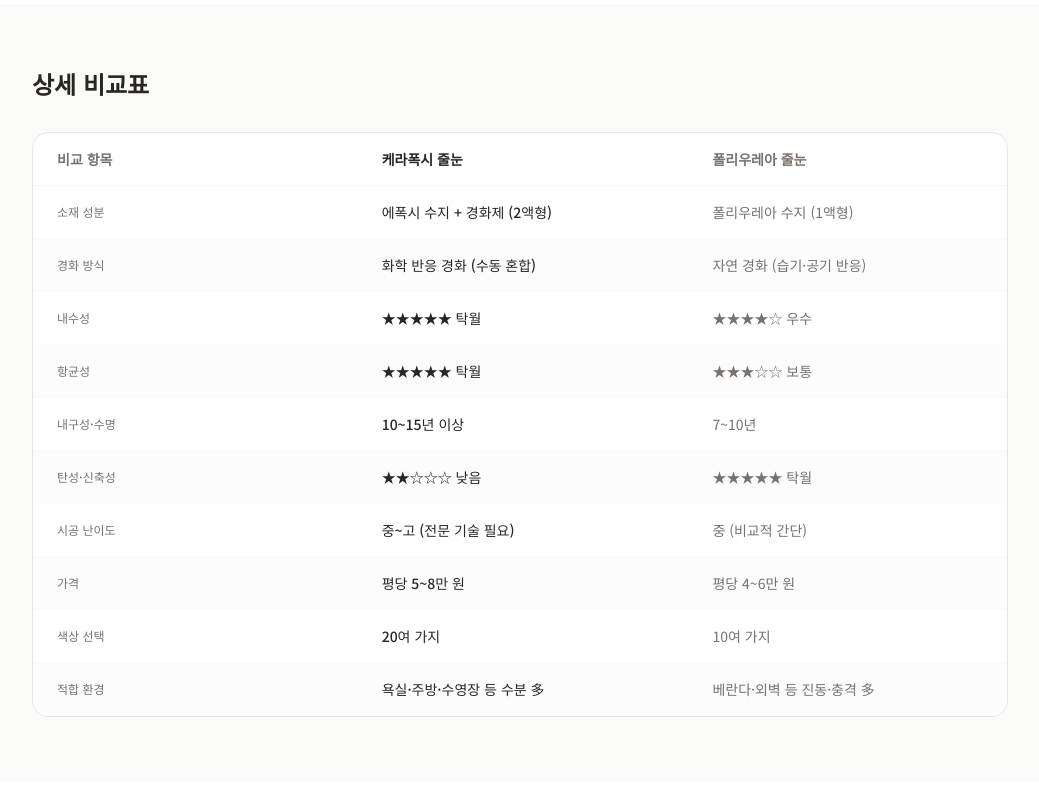
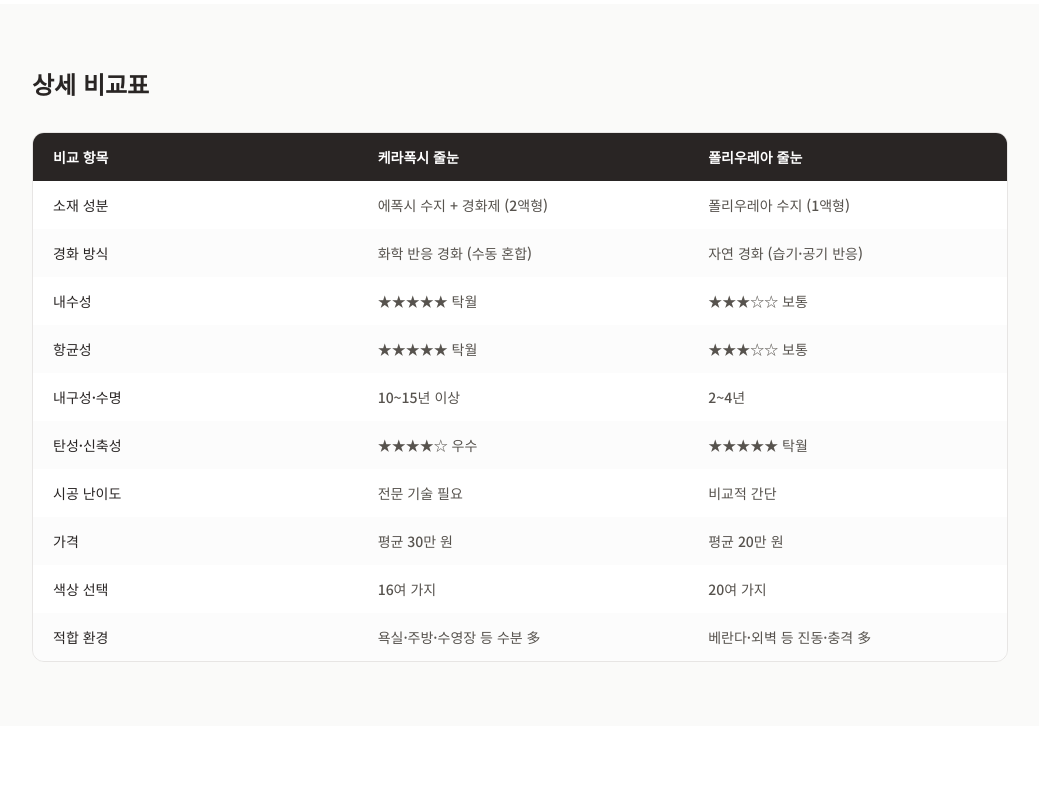
Before and after one commit to tkdals0302-cmd/farm, a React (Vite) app: page /info/comparison in a window 1280 px wide. Shown: the part 700-1493 px from the top of the page, without its empty margins (120-1159 px from the left). Built offline with nearby package versions, Linux system fonts and the light colour scheme.

Commit message:
add google meta tag

```diff
--- a/index.html
+++ b/index.html
@@ -5,6 +5,7 @@
     <link rel="icon" type="image/png" href="/favicon.png" />
     <meta name="viewport" content="width=device-width, initial-scale=1.0" />
     <meta name="naver-site-verification" content="2c82e8b6f8ac4e1a91c7a6ef8f38cf369ff355b2" />
+    <meta name="google-site-verification" content="kBq6eqtvU-ui5hvcuFJXBVkKWPrFxkEai1tBZIdgg9A" />
     <title>줄눈시공 전문 디테일라인</title>
     <meta name="robots" content="index,follow,max-image-preview:large" />
     <meta name="description" content="서울·경기 줄눈시공 전문업체. 화장실, 주방, 베란다, 현관 줄눈 시공. 정밀 기계 작업 전문가가 직접 시공. 친환경 인증 자재, 3년 품질보증. 무료 견적 상담 24시간 접수." />
--- a/src/pages/info/comparison/page.tsx
+++ b/src/pages/info/comparison/page.tsx
@@ -2,17 +2,18 @@ import { useEffect } from 'react';
 import { Link } from 'react-router-dom';
 import Navbar from '../../../components/feature/Navbar';
 import Footer from '../../../components/feature/Footer';
+import comparisonHero from '../../../assets/images/info/comparison/comparison-hero.jpg';
 
 const COMPARE_ROWS = [
   { category: '소재 성분', kerafoxy: '에폭시 수지 + 경화제 (2액형)', polyurea: '폴리우레아 수지 (1액형)' },
   { category: '경화 방식', kerafoxy: '화학 반응 경화 (수동 혼합)', polyurea: '자연 경화 (습기·공기 반응)' },
-  { category: '내수성', kerafoxy: '★★★★★ 탁월', polyurea: '★★★★☆ 우수' },
+  { category: '내수성', kerafoxy: '★★★★★ 탁월', polyurea: '★★★☆☆ 보통' },
   { category: '항균성', kerafoxy: '★★★★★ 탁월', polyurea: '★★★☆☆ 보통' },
-  { category: '내구성·수명', kerafoxy: '10~15년 이상', polyurea: '7~10년' },
-  { category: '탄성·신축성', kerafoxy: '★★☆☆☆ 낮음', polyurea: '★★★★★ 탁월' },
-  { category: '시공 난이도', kerafoxy: '중~고 (전문 기술 필요)', polyurea: '중 (비교적 간단)' },
-  { category: '가격', kerafoxy: '평당 5~8만 원', polyurea: '평당 4~6만 원' },
-  { category: '색상 선택', kerafoxy: '20여 가지', polyurea: '10여 가지' },
+  { category: '내구성·수명', kerafoxy: '10~15년 이상', polyurea: '2~4년' },
+  { category: '탄성·신축성', kerafoxy: '★★★★☆ 우수', polyurea: '★★★★★ 탁월' },
+  { category: '시공 난이도', kerafoxy: '전문 기술 필요', polyurea: '비교적 간단' },
+  { category: '가격', kerafoxy: '평균 30만 원', polyurea: '평균 20만 원' },
+  { category: '색상 선택', kerafoxy: '16여 가지', polyurea: '20여 가지' },
   { category: '적합 환경', kerafoxy: '욕실·주방·수영장 등 수분 多', polyurea: '베란다·외벽 등 진동·충격 多' },
 ];
 
@@ -65,7 +66,7 @@ export default function ComparisonPage() {
       {/* Hero */}
       <section className="relative h-80 md:h-96 overflow-hidden">
         <img
-          src="https://readdy.ai/api/search-image?query=two%20different%20tile%20grout%20material%20samples%20side%20by%20side%20comparison%20epoxy%20polyurea%20construction%20materials%20clean%20white%20studio%20background%20professional%20product%20photography%20neutral%20tones%20minimalist&width=1440&height=400&seq=comparison-hero-01&orientation=landscape"
+          src={comparisonHero}
           alt="폴리우레아 줄눈과 케라폭시 줄눈 비교"
           className="w-full h-full object-cover object-top"
         />
@@ -107,21 +108,21 @@ export default function ComparisonPage() {
       <section className="bg-stone-50 py-16">
         <div className="max-w-5xl mx-auto px-6">
           <h2 className="text-2xl font-black text-stone-800 mb-8">상세 비교표</h2>
-          <div className="overflow-x-auto rounded-2xl border border-stone-200 bg-white">
+          <div className="overflow-x-auto rounded-xl border border-stone-200 bg-white">
             <table className="w-full text-sm min-w-[600px]">
-              <thead>
-                <tr className="border-b border-stone-100">
-                  <th className="px-6 py-4 text-left font-bold text-stone-500 w-1/3">비교 항목</th>
-                  <th className="px-6 py-4 text-left font-bold text-stone-800">케라폭시 줄눈</th>
-                  <th className="px-6 py-4 text-left font-bold text-stone-500">폴리우레아 줄눈</th>
+              <thead className="bg-stone-800">
+                <tr>
+                  <th className="px-5 py-3.5 text-left font-bold text-white w-1/3">비교 항목</th>
+                  <th className="px-5 py-3.5 text-left font-bold text-white">케라폭시 줄눈</th>
+                  <th className="px-5 py-3.5 text-left font-bold text-white">폴리우레아 줄눈</th>
                 </tr>
               </thead>
               <tbody>
                 {COMPARE_ROWS.map((row, i) => (
-                  <tr key={row.category} className={`border-b border-stone-50 ${i % 2 === 0 ? 'bg-white' : 'bg-stone-50/50'}`}>
-                    <td className="px-6 py-4 font-medium text-stone-500 text-xs">{row.category}</td>
-                    <td className="px-6 py-4 text-stone-800 font-medium">{row.kerafoxy}</td>
-                    <td className="px-6 py-4 text-stone-500">{row.polyurea}</td>
+                  <tr key={row.category} className={i % 2 === 0 ? 'bg-white' : 'bg-stone-50/50'}>
+                    <td className="px-5 py-3.5 font-medium text-stone-800">{row.category}</td>
+                    <td className="px-5 py-3.5 text-stone-600 font-medium">{row.kerafoxy}</td>
+                    <td className="px-5 py-3.5 text-stone-600 font-medium">{row.polyurea}</td>
                   </tr>
                 ))}
               </tbody>
--- a/src/pages/info/why-grout/page.tsx
+++ b/src/pages/info/why-grout/page.tsx
@@ -38,7 +38,7 @@ const PROBLEMS = [
   { icon: 'ri-alert-line', title: '곰팡이 대량 번식', desc: '검은 곰팡이가 타일 줄눈을 따라 번지며 제거가 점점 어려워집니다.' },
   { icon: 'ri-drop-line', title: '물이 벽·바닥 내부로 침투', desc: '균열된 줄눈을 통해 물이 내부로 스며들어 구조 손상이 시작됩니다.' },
   { icon: 'ri-grid-line', title: '타일 박리·탈락', desc: '수분 침투로 접착력이 약해지며 타일이 들뜨거나 깨져나갑니다.' },
-  { icon: 'ri-nose-line', title: '악취 발생', desc: '유기물과 습기가 결합해 욕실 특유의 불쾌한 냄새가 심해집니다.' },
+  { icon: 'ri-virus-line', title: '악취 발생', desc: '유기물과 습기가 결합해 욕실 특유의 불쾌한 냄새가 심해집니다.' },
 ];
 
 const TIMING = [
@@ -141,7 +141,7 @@ export default function WhyGroutPage() {
                   <i className={`${p.icon} text-xl text-stone-300`}></i>
                 </div>
                 <h3 className="font-bold text-white text-sm mb-2">{p.title}</h3>
-                <p className="text-stone-400 text-xs leading-relaxed">{p.desc}</p>
+                <p className="text-stone-400 text-sm leading-relaxed">{p.desc}</p>
               </div>
             ))}
           </div>
@@ -160,7 +160,7 @@ export default function WhyGroutPage() {
               </div>
               <div>
                 <h3 className="font-bold text-stone-800 mb-1 text-sm">{t.period}</h3>
-                <p className="text-stone-500 text-xs leading-relaxed">{t.desc}</p>
+                <p className="text-stone-500 text-sm leading-relaxed">{t.desc}</p>
               </div>
             </div>
           ))}
```
Also changed, not shown: src/assets/images/info/comparison/comparison-hero.jpg (added).
